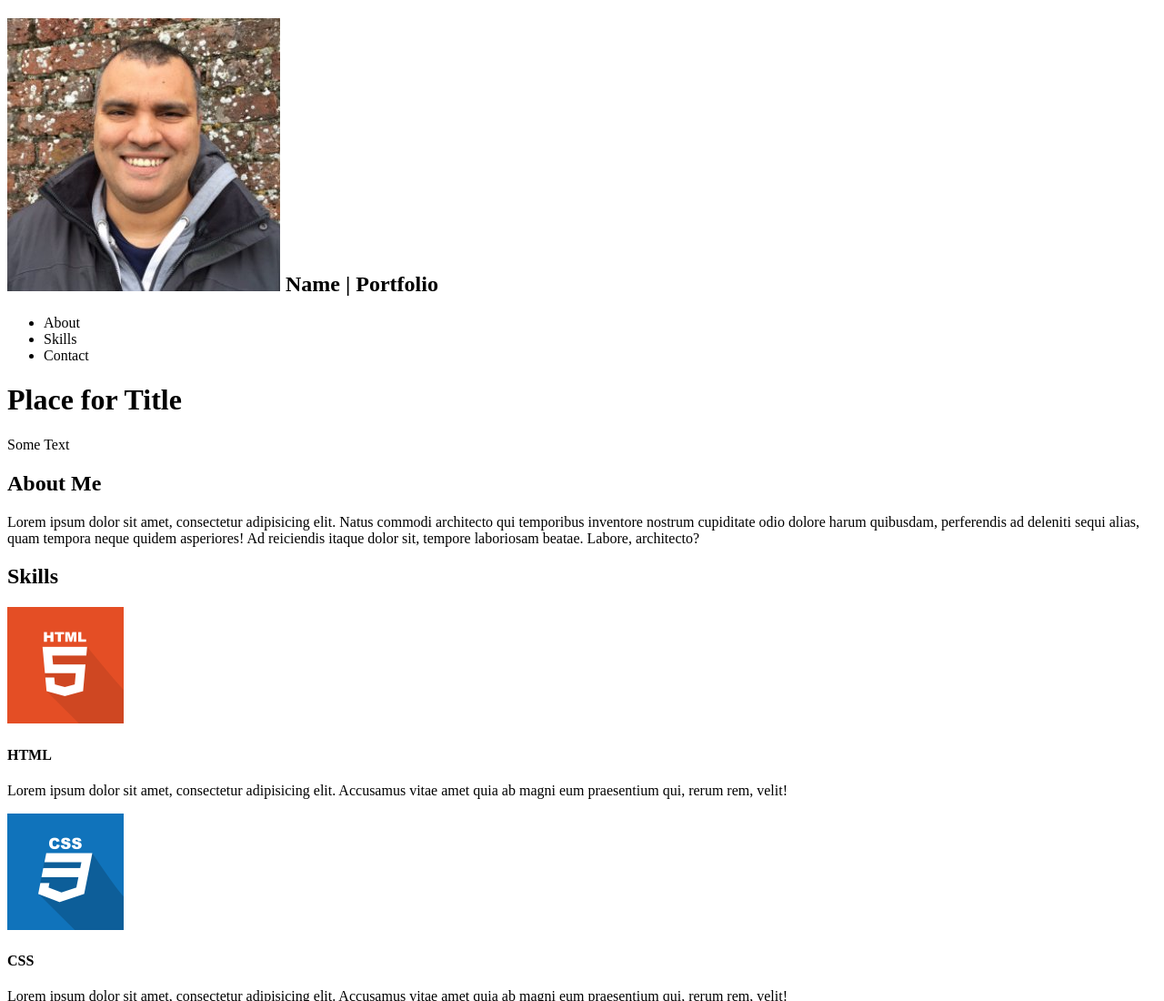
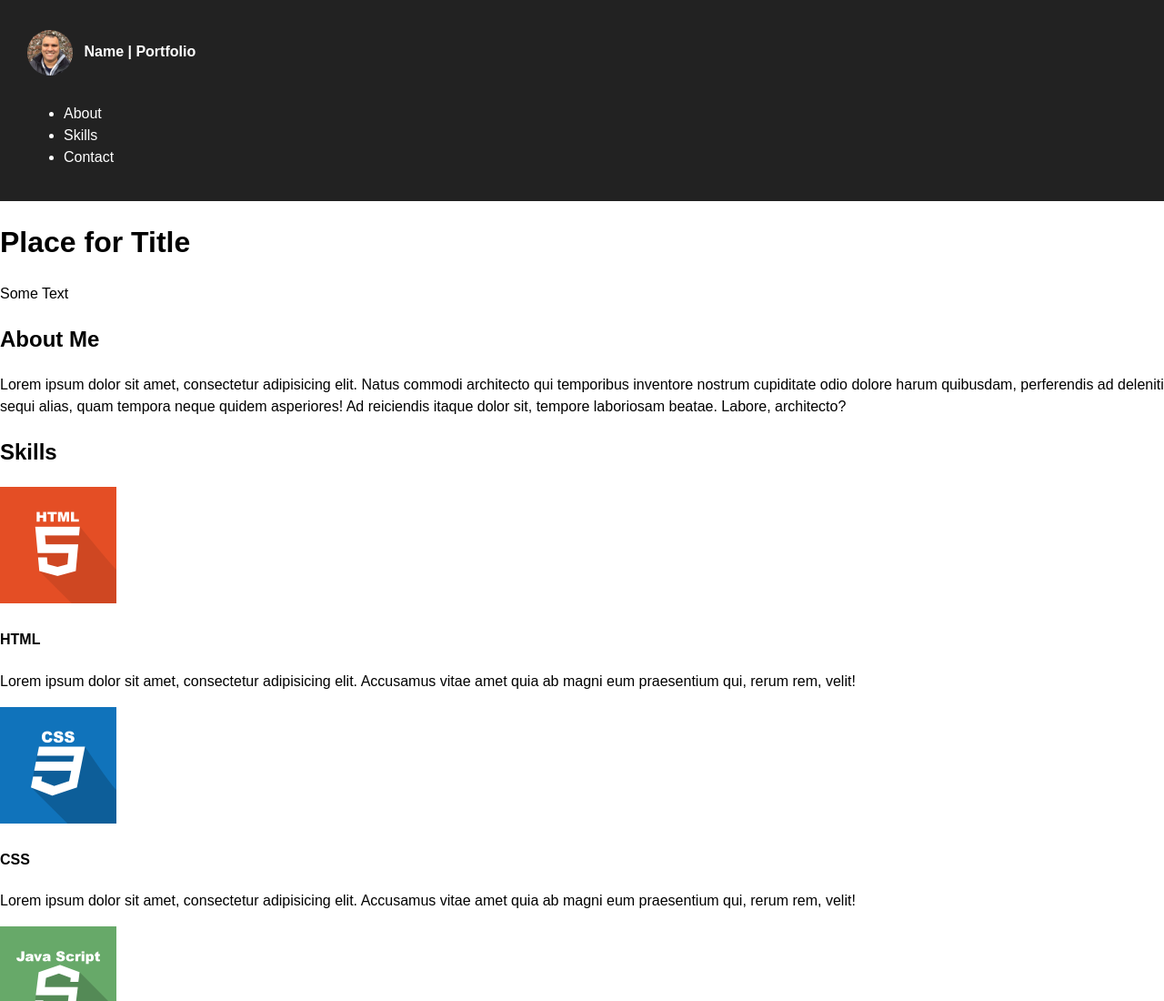
Before and after one commit to dominicdaviesme/portfolio, a plain HTML site: page index.html in a window 1280 px wide. Shown: the top 1100 px of the page at 91% size. Drawn offline with Linux system fonts and the light colour scheme.

Commit message:
Added some basic header styling

```diff
--- a/css/style.css
+++ b/css/style.css
@@ -0,0 +1,34 @@
+body {
+	margin: 0;
+	font-family: Arial, Helvetica, sans-serif;
+	font-size: 16;
+	line-height: 1.5;
+}
+
+/* HEADER STYLES */
+
+header {
+	background: #222;
+	color: #fff;
+	padding: 20px 30px;
+}
+
+/* logo nest inside header */
+
+header #page-header {
+	color: white;
+	text-decoration: none;
+	width: 49%;
+	display: inline-block
+}
+
+header img {
+	width: 50px;
+	border-radius: 50%;
+	margin-right: 8px;
+	vertical-align: middle;
+}
+
+header h2 {
+  font-size: 16px;
+}
--- a/index.html
+++ b/index.html
@@ -7,13 +7,13 @@
 </head>
 <body>
 	<!--	HEADER -->
-	<div id="page-header">
-
+	<header>
 		<!--		LOGO-->
-		<h2>
+		<h2 id="page-header">
 			<img src="/img/profile.jpg" alt="Profile photo of Dominic Davies, Web Developer">
 			Name | Portfolio
 		</h2>
+
 		<!--		NAVIGATION-->
 		<nav>
 			<ul>
@@ -22,7 +22,7 @@
 				<li><a href="#"></a>Contact</li>
 			</ul>
 		</nav>
-	</div><!-- /page-header -->
+	</header><!-- / header section -->
 
 	<!--	MAIN-->
 	<div id="page-main">
```
